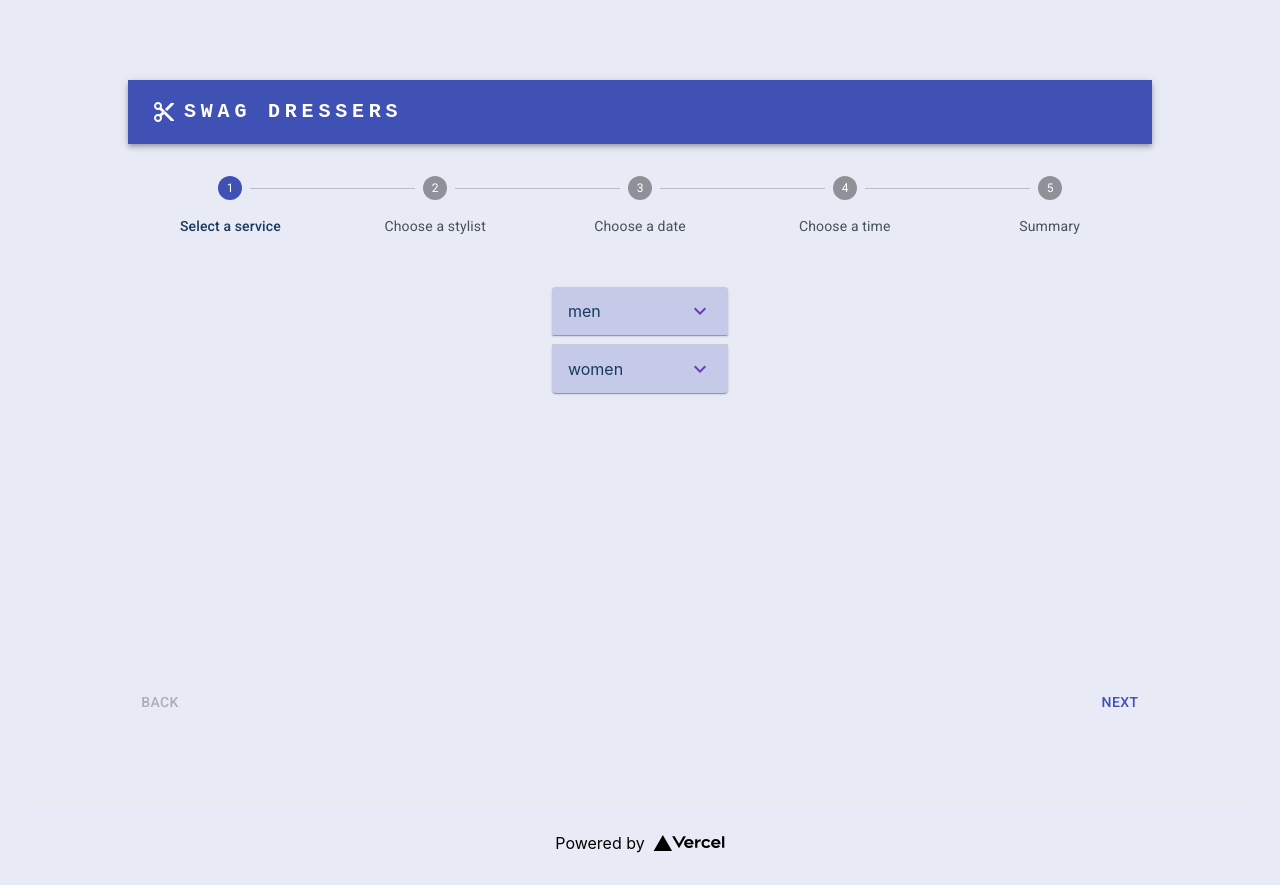
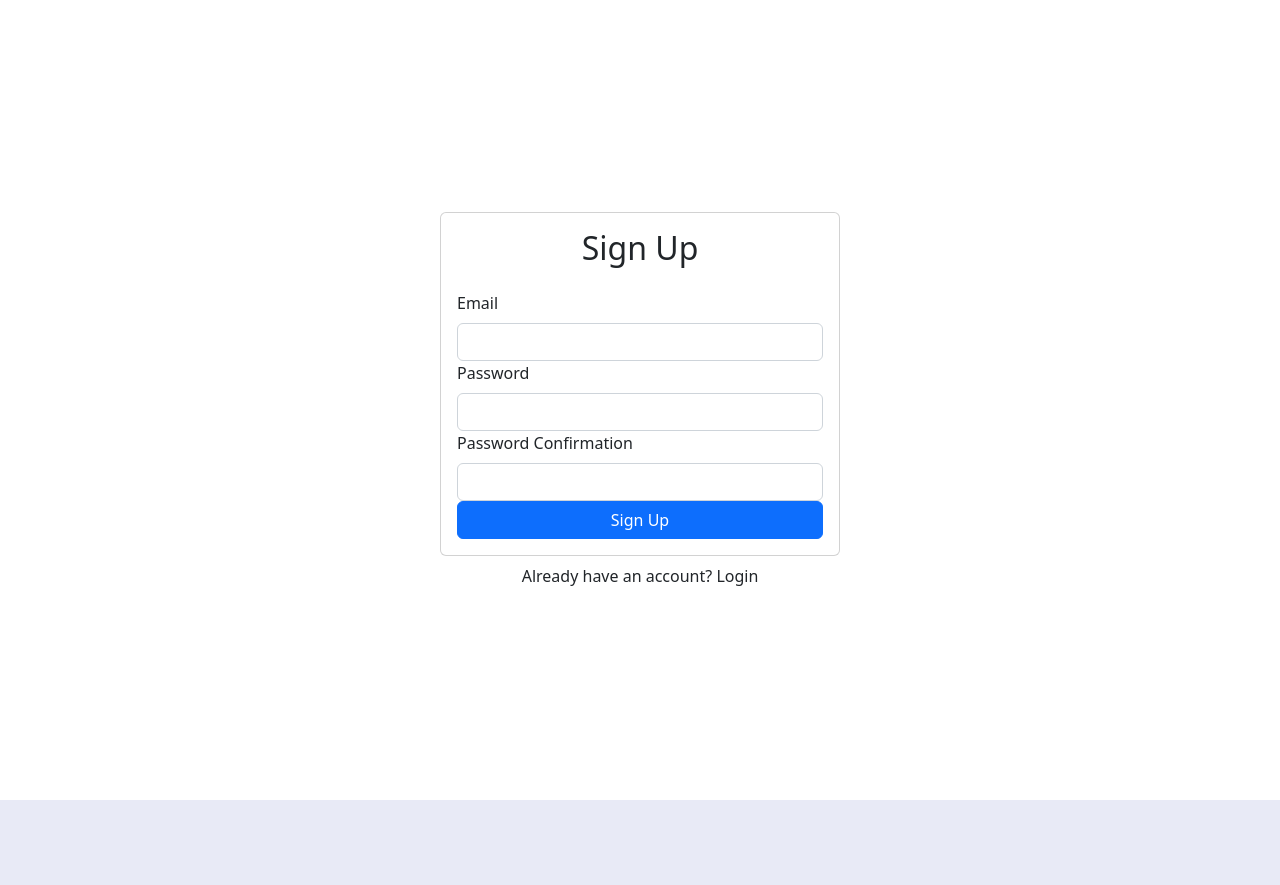
Before and after one commit to dylncheng/square-booking-application, a Next.js app: page / in a window 1280 px wide. After the commit the page ends 800 px from the top, so only its background shows below. Built offline with nearby package versions, Linux system fonts and the light colour scheme; no server answers.

Commit message:
working on auth

```diff
--- /dev/null
+++ b/components/Signup.js
@@ -0,0 +1,61 @@
+import React, { useRef, useState } from 'react'
+import { Form, Button, Card, Alert} from 'react-bootstrap'
+import { useAuth } from '../contexts/AuthContext'
+
+export default function Signup() {
+  const emailRef = useRef()
+  const passwordRef = useRef()
+  const passwordConfirmRef = useRef()
+  const { signup } = useAuth()
+  const [error, setError] = useState('')
+  const [loading, setLoading] = useState(false)
+
+  async function handleSubmit(e) {
+    e.preventDefault()
+
+    if(passwordRef.current.value !== passwordConfirmRef.current.value) {
+        return setError("Passwords do not match")
+    }
+
+    try {
+        setError('')
+        setLoading(true)
+        await signup(emailRef.current.value, passwordRef.current.value)
+    } catch {
+        setError("Failed to create an account")
+    }
+
+    setLoading(false)
+  }
+
+  return (
+    <>
+        <Card>
+            <Card.Body>
+                <h2 className="text-center mb-4">Sign Up</h2>
+                {error && <Alert variant="danger">{error}</Alert>}
+                <Form onSubmit = {handleSubmit}>
+                    <Form.Group id = "email">
+                        <Form.Label>Email</Form.Label>
+                        <Form.Control type = "email" ref = {emailRef} />
+                    </Form.Group>
+                    <Form.Group id = "password">
+                        <Form.Label>Password</Form.Label>
+                        <Form.Control type = "password" ref = {passwordRef} />
+                    </Form.Group>
+                    <Form.Group id = "password-confirm">
+                        <Form.Label>Password Confirmation</Form.Label>
+                        <Form.Control type = "password" ref = {passwordConfirmRef} />
+                    </Form.Group>
+                    <Button disabled = {loading} className = "w-100" type="submit">
+                        Sign Up
+                    </Button>
+                </Form>
+            </Card.Body>
+        </Card>
+        <div className = "w-100 text-center mt-2">
+            Already have an account? Login
+        </div>
+    </>
+  )
+}
--- a/contexts/AuthContext.js
+++ b/contexts/AuthContext.js
@@ -7,9 +7,10 @@
     return useContext(AuthContext)
 }
 
-export function AuthProvider() {
+export function AuthProvider({children}) {
 
     const [currentUser, setCurrentUser] = useState()
+    const [loading, setLoading] = useState(true)
 
     function signup(email, pw) {
         return auth.createUserWithEmailAndPassword(email, pw)
@@ -18,6 +19,7 @@
     useEffect(() => {
         const unsubscribe = auth.onAuthStateChanged(user => {
             setCurrentUser(user)
+            setLoading(false)
         })
 
         return unsubscribe
@@ -31,7 +33,7 @@
 
     return (
         <AuthContext.Provider value={value}>
-            {children}
+            {!loading && children}
         </AuthContext.Provider>
     )
 }
--- a/pages/firebase.js
+++ b/firebase.js
@@ -1,16 +1,18 @@
-import firebase from "firebase/app"
-import "firebase/auth"
+import firebase from "firebase/compat/app"
+import 'firebase/compat/auth'
+
 
 const app = firebase.initializeApp({
-  apiKey: process.env.REACT_APP_FIREBASE_KEY,
+  apiKey: 'AIzaSyDokXV4DL7QILAwB_9YpUT171FxkZwIabM',
   authDomain: process.env.REACT_APP_FIREBASE_AUTH_DOMAIN,
   projectId: process.env.REACT_APP_FIREBASE_PROJECT_ID,
   storageBucket: process.env.REACT_APP_FIREBASE_STORAGE_BUCKET,
   messagingSenderId: process.env.REACT_APP_FIREBASE_MESSAGING_SENDER_ID,
   appId: process.env.REACT_APP_FIREBASE_APP_ID,
   measurementId: process.env.REACT_APP_FIREBASE_MEASUREMENT_ID
-}
-)
+})
+
 
 export const auth = app.auth()
+
 export default app
--- a/package.json
+++ b/package.json
@@ -12,11 +12,15 @@
     "@mui/icons-material": "^5.8.4",
     "@mui/material": "^5.8.7",
     "@mui/x-date-pickers": "^5.0.0-beta.0",
+    "bootstrap": "^5.2.0",
+    "firebase": "^9.9.1",
     "moment": "^2.29.4",
     "next": "12.1.4",
     "react": "18.0.0",
+    "react-bootstrap": "^2.4.0",
     "react-calendar": "^3.7.0",
-    "react-dom": "18.0.0"
+    "react-dom": "18.0.0",
+    "react-router-dom": "^6.3.0"
   },
   "devDependencies": {
     "eslint": "8.12.0",
--- a/pages/_app.js
+++ b/pages/_app.js
@@ -1,7 +1,22 @@
+import { Container } from 'react-bootstrap'
+import { AuthProvider } from '../contexts/AuthContext'
+import Signup from '../components/Signup'
 import '../styles/globals.css'
 
 function MyApp({ Component, pageProps }) {
-  return <Component {...pageProps} />
+  // return <Component {...pageProps} />
+  return (
+    <AuthProvider>
+      <Container
+        className='d-flex align-items-center justify-content-center'
+        style = {{minHeight : "100vh"}}
+      >
+        <div className = "w-100" style = {{maxWidth : "400px"}}>
+          <Signup />
+        </div>
+      </Container>
+    </AuthProvider>
+  )
 }
 
 export default MyApp
--- a/pages/index.js
+++ b/pages/index.js
@@ -2,6 +2,7 @@
 import Image from 'next/image'
 import styles from '../styles/Home.module.css'
 import Landing from './home'
+import "bootstrap/dist/css/bootstrap.min.css"
 import { ThemeProvider, createTheme } from '@mui/material/styles';
 
 const theme = createTheme({
```
Also changed, not shown: 1 other file (tests, documents, lock files or other folders).
